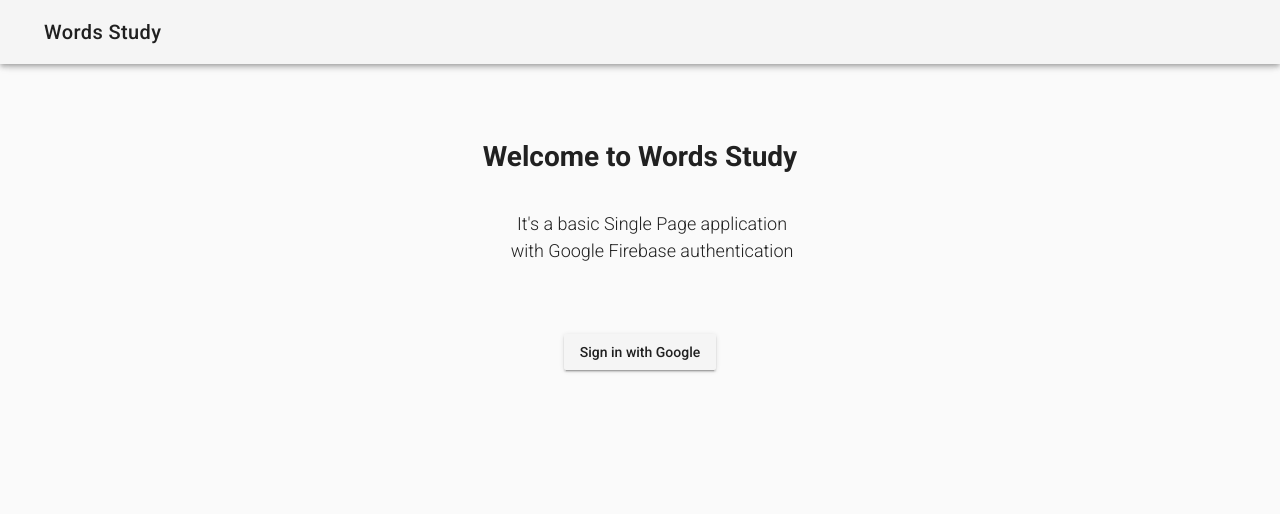
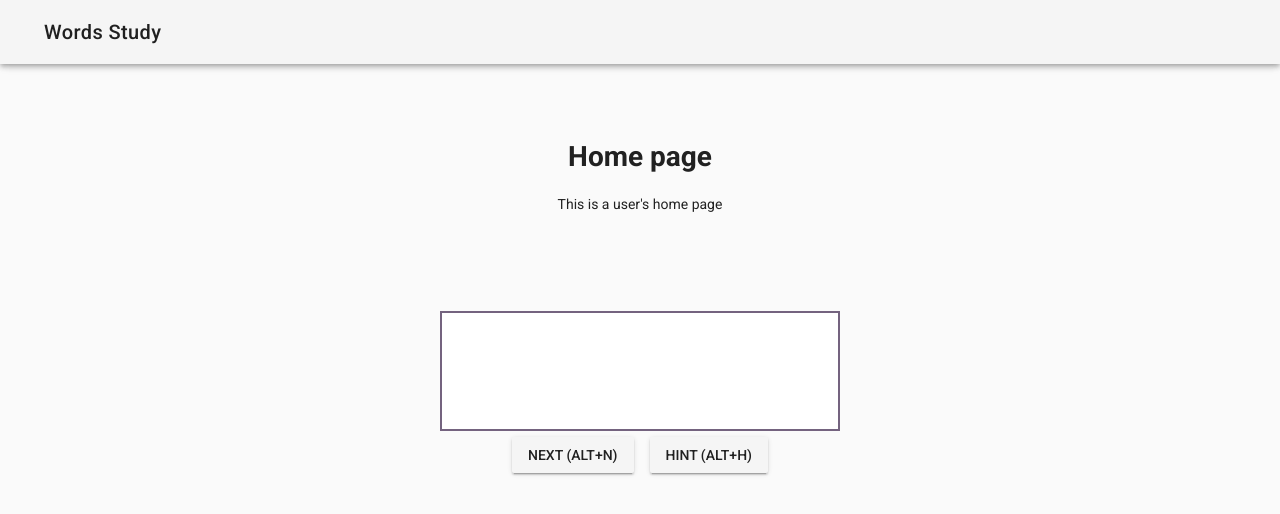
Before and after one commit to mechurak/words-study, a Vue app: page /#/home in a window 1280 px wide. Before the commit this address led to /#/. Shown: the top 514 px of the page. Built offline with nearby package versions, Linux system fonts and the light colour scheme.

Commit message:
Handle keyborad events
<Reference>
- https://stackoverflow.com/a/49101363
- https://www.joinc.co.kr/w/man/12/vuejs/events

```diff
--- a/src/components/Home.vue
+++ b/src/components/Home.vue
@@ -8,10 +8,18 @@
         <p>This is a user's home page</p>
       </v-flex>
       <v-flex xs12 class="text-xs-center" mt-3>
+        <p>{{ meaning }}</p>
+      </v-flex>
+      <v-flex v-if="showAnswer" xs12 class="text-xs-center" mt-3>
         <p>{{ leftStr }}</p>
       </v-flex>
       <v-flex xs12 class="text-xs-center" mt-3>
+        <p>{{ description }}</p>
+      </v-flex>
+      <v-flex @keyup.native.alt.67="nextRow" xs12 class="text-xs-center" mt-3>
         <Diff :left-str="leftStr"/>
+        <v-btn @click="nextRow">next (alt+n)</v-btn>
+        <v-btn @click="showAnswer = !showAnswer">hint (alt+h)</v-btn>
       </v-flex>
     </v-layout>
   </v-container>
@@ -24,12 +32,42 @@
   data () {
     return {
       leftStr: 'Never let your memories greater than your dreams.',
+      showAnswer: false,
+      meaning: '',
+      description: '',
       curIndex: 0,
       rowCount: 0,
       meaningColIndex: -1,
       spellingColIndex: -1,
       descriptionColIndex: -1
     }
+  },
+  methods: {
+    nextRow () {
+      console.log('nextRow')
+      var sheetData = this.sheetValues
+      this.curIndex++
+      if (this.curIndex > this.rowCount) this.curIndex = 1
+      this.leftStr = sheetData[this.curIndex][this.spellingColIndex]
+      this.meaning = sheetData[this.curIndex][this.meaningColIndex]
+      this.description = sheetData[this.curIndex][this.descriptionColIndex]
+      this.showAnswer = false
+    },
+    checkKeyup (event) {
+      if (event.altKey) {
+        if (event.keyCode === 78) {  // 'n'
+          this.nextRow()
+        } else if (event.keyCode === 72) {  // 'h'
+          this.showAnswer = !this.showAnswer
+        }
+      }
+    }
+  },
+  created () {
+    window.addEventListener('keyup', this.checkKeyup)
+  },
+  destroyed () {
+    window.removeEventListener('keyup', this.checkKeyup)
   },
   computed: {
     sheetValues () {
@@ -47,7 +85,10 @@
       console.log(this.meaningColIndex, this.spellingColIndex, this.descriptionColIndex)
       this.rowCount = sheetData.length - 1
       console.log('rowCount', this.rowCount)
-      this.leftStr = sheetData[1][this.spellingColIndex]
+      this.curIndex = 1
+      this.leftStr = sheetData[this.curIndex][this.spellingColIndex]
+      this.meaning = sheetData[this.curIndex][this.meaningColIndex]
+      this.description = sheetData[this.curIndex][this.descriptionColIndex]
     }
   },
   components: {
```
